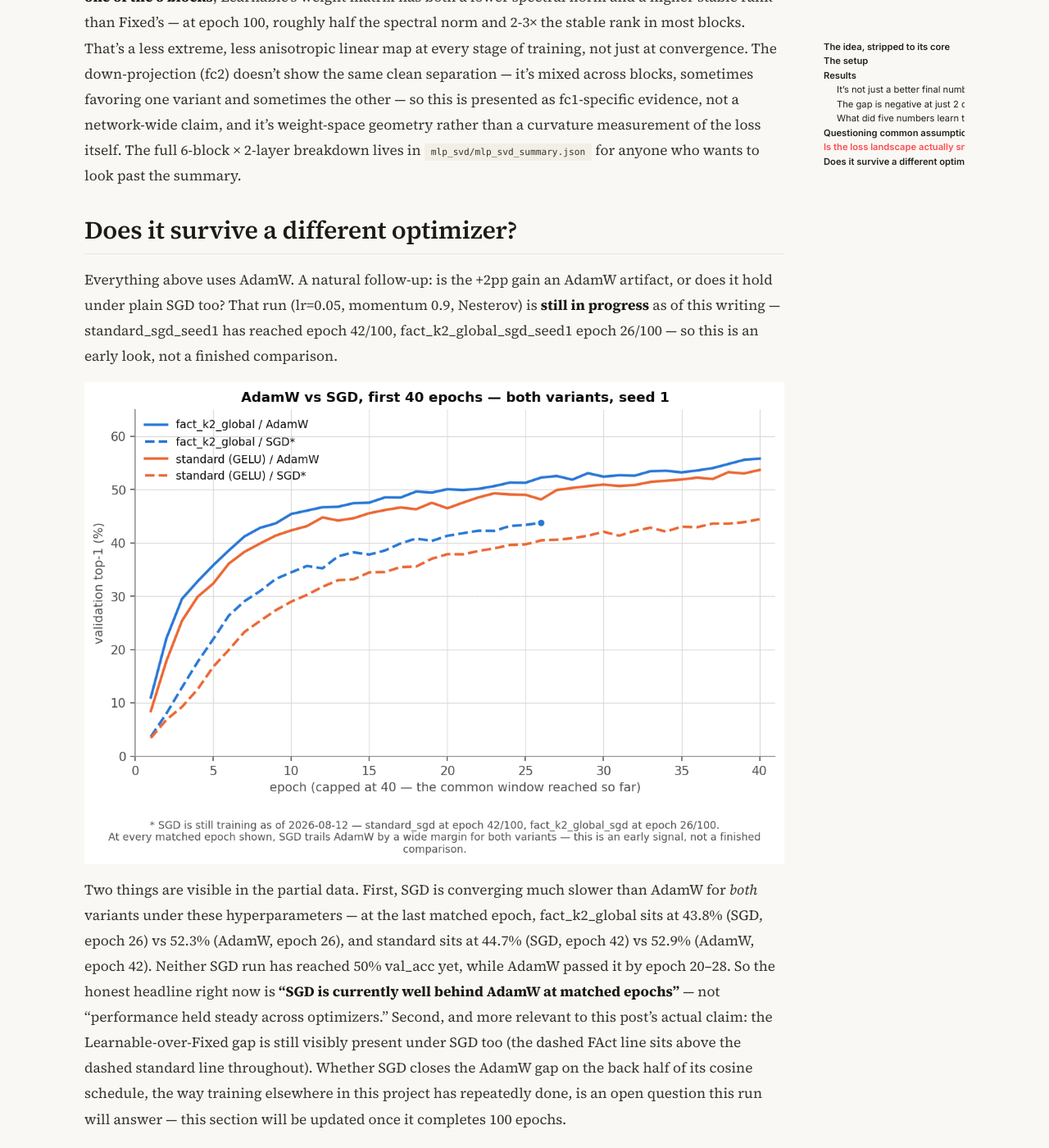
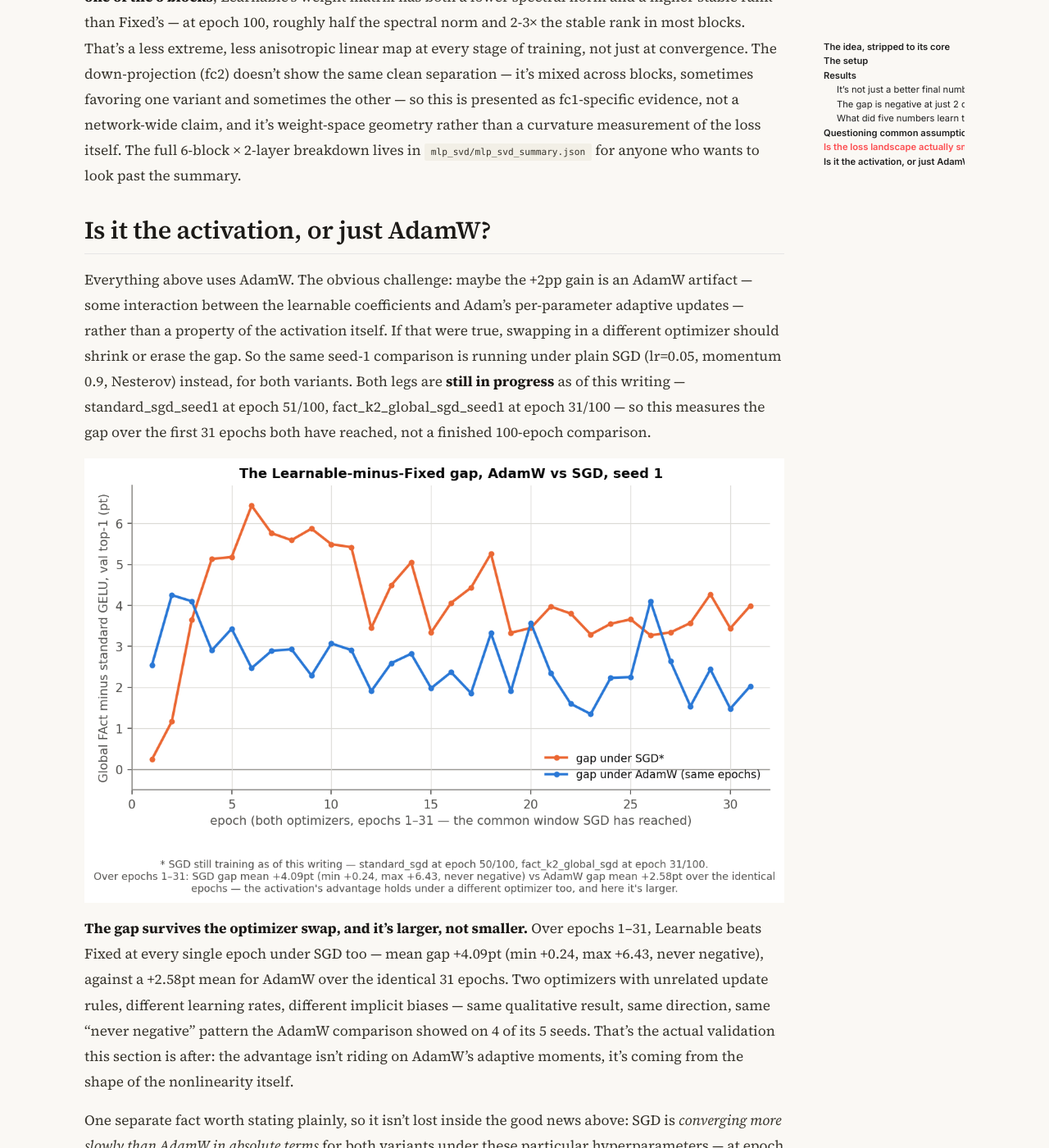
Before and after one commit to Arunprakash-A/Arunprakash-a.github.io, a Jekyll site: the page built from _posts/2026-08-11-learnable-activations-might-have-better-loss-landscape.md, in a window 1280 px wide and 1400 px high, scrolled down 7334 px. Shown: the whole window at 82% size. Built offline with Jekyll 4.4.1, drawn with Linux system fonts in a browser that asks for light colours; nearby versions of some CDN libraries; some of the changed text lies outside the part shown.

Commit message:
Reframe optimizer section: lead with the persisting Fixed-vs-Learnable gap
Previous framing headlined "SGD is behind AdamW," which was true but beside
the point. Reworked to lead with what the run actually validates: over the
31 epochs both SGD legs have reached, the Learnable-minus-Fixed gap holds at
every epoch (mean +4.09pt, never negative) and is larger than the AdamW gap
over the identical epochs (+2.58pt) -- direct evidence the advantage comes
from the activation shape, not an AdamW-specific interaction. SGD's slower
absolute convergence is kept as a separate, secondary, still-true note
rather than the headline. New fig_sgd_gap.png plots both gaps side by side;
replaces fig_epochs_to_match_40ep.png in the post (left in images/ unused,
same as fig_flips.png already was).

```diff
--- a/_posts/2026-08-11-learnable-activations-might-have-better-loss-landscape.md
+++ b/_posts/2026-08-11-learnable-activations-might-have-better-loss-landscape.md
@@ -25,9 +25,10 @@ Quick findings:
   matrices carry a lower spectral norm *and* a higher stable rank than the
   fixed activation's, in every one of the 6 transformer blocks (weight-space
   evidence, not a direct Hessian measurement — details below).
-- Switching the optimizer from AdamW to SGD — a run still **in progress**.
-  The early signal is *not* "performance held steady": at matched epochs so
-  far, SGD is running well behind AdamW for both variants (details below).
+- Swap the optimizer from AdamW to SGD and the **Learnable-over-Fixed gap
+  still holds** — at every matched epoch so far, with a mean margin even
+  larger than under AdamW (run still **in progress**; details below). That's
+  evidence it's the *activation*, not the optimizer, doing the work.
 
 <!--more-->
 
@@ -195,26 +196,39 @@ a curvature measurement of the loss itself. The full 6-block × 2-layer
 breakdown lives in `mlp_svd/mlp_svd_summary.json` for anyone who wants to look
 past the summary.
 
-## Does it survive a different optimizer?
+## Is it the activation, or just AdamW?
 
-Everything above uses AdamW. A natural follow-up: is the +2pp gain an AdamW
-artifact, or does it hold under plain SGD too? That run (lr=0.05, momentum
-0.9, Nesterov) is **still in progress** as of this writing — standard_sgd_seed1
-has reached epoch 42/100, fact_k2_global_sgd_seed1 epoch 26/100 — so this is
-an early look, not a finished comparison.
+Everything above uses AdamW. The obvious challenge: maybe the +2pp gain is an
+AdamW artifact — some interaction between the learnable coefficients and
+Adam's per-parameter adaptive updates — rather than a property of the
+activation itself. If that were true, swapping in a different optimizer
+should shrink or erase the gap. So the same seed-1 comparison is running
+under plain SGD (lr=0.05, momentum 0.9, Nesterov) instead, for both variants.
+Both legs are **still in progress** as of this writing — standard_sgd_seed1
+at epoch 51/100, fact_k2_global_sgd_seed1 at epoch 31/100 — so this measures
+the gap over the first 31 epochs both have reached, not a finished 100-epoch
+comparison.
 
-<img src="/images/Learnable-Activations-Might-Have-Better-Loss-Landscape/fig_epochs_to_match_40ep.png" alt="AdamW vs SGD validation accuracy, both variants, first 40 epochs, seed 1 -- SGD runs marked incomplete" style="max-width:100%">
+<img src="/images/Learnable-Activations-Might-Have-Better-Loss-Landscape/fig_sgd_gap.png" alt="The Learnable-minus-Fixed validation accuracy gap, AdamW vs SGD, over the first 31 matched epochs, seed 1" style="max-width:100%">
 
-Two things are visible in the partial data. First, SGD is converging much
-slower than AdamW for *both* variants under these hyperparameters — at the
-last matched epoch, fact_k2_global sits at 43.8% (SGD, epoch 26) vs 52.3%
-(AdamW, epoch 26), and standard sits at 44.7% (SGD, epoch 42) vs 52.9% (AdamW,
-epoch 42). Neither SGD run has reached 50% val_acc yet, while AdamW passed it
-by epoch 20–28. So the honest headline right now is **"SGD is currently well
-behind AdamW at matched epochs"** — not "performance held steady across
-optimizers." Second, and more relevant to this post's actual claim: the
-Learnable-over-Fixed gap is still visibly present under SGD too (the dashed
-FAct line sits above the dashed standard line throughout). Whether SGD closes
-the AdamW gap on the back half of its cosine schedule, the way training
-elsewhere in this project has repeatedly done, is an open question this run
-will answer — this section will be updated once it completes 100 epochs.
+**The gap survives the optimizer swap, and it's larger, not smaller.** Over
+epochs 1–31, Learnable beats Fixed at every single epoch under SGD too — mean
+gap +4.09pt (min +0.24, max +6.43, never negative), against a +2.58pt mean
+for AdamW over the identical 31 epochs. Two optimizers with unrelated update
+rules, different learning rates, different implicit biases — same qualitative
+result, same direction, same "never negative" pattern the AdamW comparison
+showed on 4 of its 5 seeds. That's the actual validation this section is
+after: the advantage isn't riding on AdamW's adaptive moments, it's coming
+from the shape of the nonlinearity itself.
+
+One separate fact worth stating plainly, so it isn't lost inside the good
+news above: SGD is *converging more slowly than AdamW in absolute terms* for
+both variants under these particular hyperparameters — at epoch 31, standard
+sits at 41.4% (SGD) vs 50.7% (AdamW), and fact_k2_global sits at 45.4% (SGD)
+vs 52.7% (AdamW). That's a statement about optimizer speed, not about the
+activation, and it's orthogonal to the gap result above — a slower-converging
+optimizer can still show a larger relative advantage for Learnable at matched
+epochs, which is exactly what's happening here. Whether SGD's absolute level
+catches up to AdamW's by epoch 100, and whether the Learnable-over-Fixed gap
+holds all the way there, is what the rest of this run will answer — this
+section will be updated once it completes.
```
Also changed, not shown: images/Learnable-Activations-Might-Have-Better-Loss-Landscape/fig_sgd_gap.png (added).
